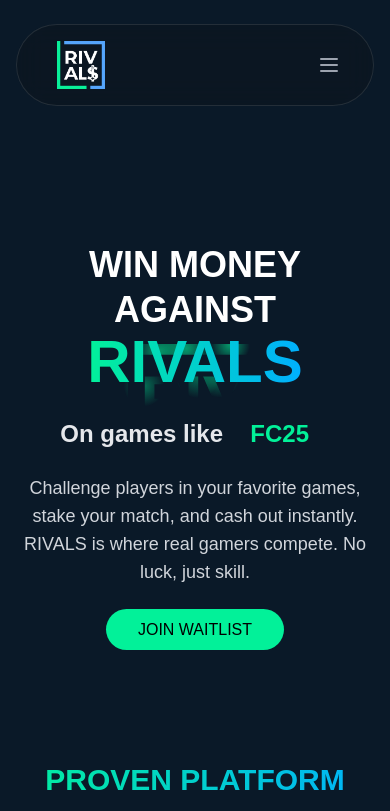
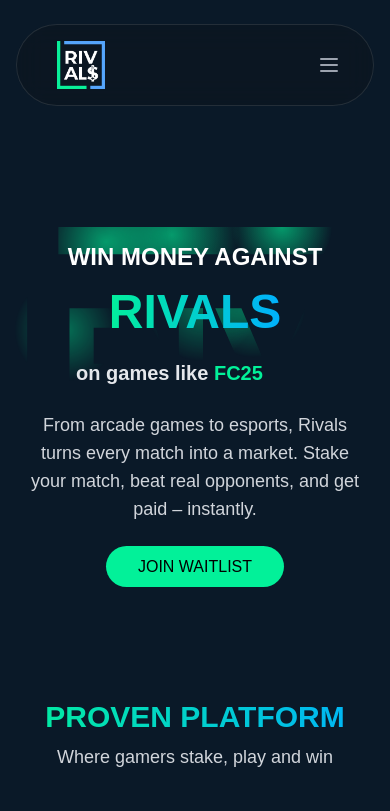
Before and after one commit to Rivals-App/rivals-landing, a Next.js app: page / in a window 390 px wide. Shown: the top 811 px of the page. Built offline with nearby package versions, Linux system fonts and the light colour scheme.

Commit message:
some fix updates, please pull from main when you hop on

```diff
--- /dev/null
+++ b/app/components/AnimatedTextCycle.tsx
@@ -0,0 +1,83 @@
+import React, { useEffect, useRef } from "react";
+import { gsap } from "gsap";
+
+interface AnimatedTextCycleProps {
+  words: string[];
+  className?: string;
+  style?: React.CSSProperties;
+  interval?: number; // Time in seconds to show each word
+}
+
+const AnimatedTextCycle: React.FC<AnimatedTextCycleProps> = ({
+  words,
+  className = "",
+  style = {},
+  interval = 3,
+}) => {
+  const textRef = useRef<HTMLSpanElement>(null);
+  const currentIndex = useRef(0);
+
+  useEffect(() => {
+    if (!textRef.current || words.length === 0) return;
+
+    // Set initial text
+    gsap.set(textRef.current, {
+      text: words[0],
+      opacity: 1,
+      y: 0,
+    });
+
+    // Create repeating animation
+    const tl = gsap.timeline({
+      repeat: -1,
+      repeatDelay: 0.5,
+    });
+
+    tl.to(
+      {},
+      {
+        duration: interval,
+        onComplete: function () {
+          // This function will be called after each interval
+          cycleText();
+        },
+      }
+    );
+
+    // Function to cycle through the words
+    function cycleText() {
+      // First, animate current text out
+      gsap.to(textRef.current, {
+        y: -20,
+        opacity: 0,
+        duration: 0.5,
+        ease: "power2.in",
+        onComplete: function () {
+          // Update to next index
+          currentIndex.current = (currentIndex.current + 1) % words.length;
+
+          // Set the new text while it's invisible
+          if (textRef.current) {
+            textRef.current.textContent = words[currentIndex.current];
+          }
+
+          // Animate the new text in
+          gsap.fromTo(
+            textRef.current,
+            { y: 20, opacity: 0 },
+            { y: 0, opacity: 1, duration: 0.5, ease: "power2.out" }
+          );
+        },
+      });
+    }
+
+    // Clean up
+    return () => {
+      tl.kill();
+    };
+  }, [words, interval]);
+
+  return <span ref={textRef} className={className} style={style}></span>;
+};
+
+export default AnimatedTextCycle;
--- a/app/components/FeatureCards.tsx
+++ b/app/components/FeatureCards.tsx
@@ -6,8 +6,7 @@ const featureCardsData = [
   {
     id: "1",
     icon: "/static/svgs/logo.svg",
-    title: "Play for Real Stakes. Win Real Money.",
-    label: "in payouts",
+    title: "Win Real Money.",
     description:
       "Join 1v1 matches or tournaments. Stake your entry, compete with rivals, and instantly cash out your winnings. No delays, no disputes.",
   },
@@ -15,7 +14,6 @@ const featureCardsData = [
     id: "2",
     icon: "/static/svgs/logo.svg",
     title: "Every Match, Verified Instantly.",
-    label: "downloads",
     description:
       "Our API-driven system locks in scores from your match the moment it ends. No screenshots, no arguments — just trusted, automated validation.",
   },
@@ -23,7 +21,6 @@ const featureCardsData = [
     id: "3",
     icon: "/static/svgs/logo.svg",
     title: "Compete in Games You Actually Play.",
-    label: "games played",
     description:
       "From arcade-style quick matches to Dota 2 leagues, Rivals gives you the tools to game your way. Solo, with friends, or in full squads. It's your battlefield.",
   },
@@ -31,7 +28,6 @@ const featureCardsData = [
     id: "4",
     icon: "/static/svgs/logo.svg",
     title: "Custom Challenges. Your Rules.",
-    label: "App Store Reviews",
     description:
       "Create personalised matchups with custom stakes, formats, and win conditions. Set the terms. Send the invites. Let the games begin.",
   },
@@ -39,7 +35,6 @@ const featureCardsData = [
     id: "5",
     icon: "/static/svgs/logo.svg",
     title: "XP-Based Ranking That Actually Matters.",
-    label: "Rankings",
     description:
       "Earn XP and level up with every match. Our dynamic ladder puts your wins to work — unlocking events, opponents, and real-world rewards.",
   },
@@ -68,7 +63,7 @@ const StatsCards: React.FC = () => {
             <div className="flex items-center mb-4">
               <Image
                 src={card.icon}
-                alt={card.label}
+                alt={card.title}
                 width={40}
                 height={40}
                 className="w-10 h-10 object-contain"
@@ -77,7 +72,6 @@ const StatsCards: React.FC = () => {
             <h3 className="text-xl font-bold bg-gradient-to-r from-[#02F199] to-[#00AFFF] bg-clip-text text-transparent mb-2">
               {card.title}
             </h3>
-            <div className="text-gray-400 text-lg mb-4">{card.label}</div>
             <p className="text-gray-300 text-sm">{card.description}</p>
           </div>
         ))}
--- a/app/components/PerlinNoise.tsx
+++ b/app/components/PerlinNoise.tsx
@@ -13,12 +13,14 @@ const MaskedBackgroundComponent: React.FC<MaskedBackgroundProps> = ({
   logoPath = "/static/svgs/logo.svg",
   primaryColor = [2, 241, 153], // Your green color [#02F199]
   backgroundColor = "#0A1928", // Dark blue background
-  logoSize = "40%", // Increased from 30% to 40%
 }) => {
   const containerRef = useRef<HTMLDivElement>(null);
   const maskRef = useRef<HTMLDivElement>(null);
   const animationInitialized = useRef<boolean>(false);
   const [isMobile, setIsMobile] = useState<boolean>(false);
+
+  // Dynamic logo size based on device - 100% for mobile, 40% for desktop
+  const dynamicLogoSize = isMobile ? "100%" : "40%";
 
   // Radial gradient blobs config
   const blobConfig = useMemo(
@@ -28,8 +30,8 @@ const MaskedBackgroundComponent: React.FC<MaskedBackgroundProps> = ({
         [primaryColor[0], primaryColor[1], primaryColor[2], 0.6],
         [primaryColor[0], primaryColor[1], primaryColor[2], 0.4],
       ],
-      minSize: isMobile ? 36 : 25, // Increased from 16 to 25 for desktop
-      maxSize: isMobile ? 46 : 35, // Increased from 26 to 35 for desktop
+      minSize: isMobile ? 50 : 25, // Increased for mobile
+      maxSize: isMobile ? 70 : 35, // Increased for mobile
       animationDuration: {
         min: 15,
         max: 25,
@@ -68,7 +70,7 @@ const MaskedBackgroundComponent: React.FC<MaskedBackgroundProps> = ({
       // We'll leave animations running and just clean up when component unmounts
       animationInitialized.current = false;
     };
-  // eslint-disable-next-line react-hooks/exhaustive-deps
+    // eslint-disable-next-line react-hooks/exhaustive-deps
   }, []);
 
   // Only re-initialize when blobConfig changes significantly
@@ -77,7 +79,7 @@ const MaskedBackgroundComponent: React.FC<MaskedBackgroundProps> = ({
 
     // Re-initialize animations when blobConfig changes
     initializeAnimations();
-  // eslint-disable-next-line react-hooks/exhaustive-deps
+    // eslint-disable-next-line react-hooks/exhaustive-deps
   }, [blobConfig.count, blobConfig.minSize, blobConfig.maxSize]);
 
   // Extract animation initialization to a separate function
@@ -171,14 +173,14 @@ const MaskedBackgroundComponent: React.FC<MaskedBackgroundProps> = ({
         backgroundColor: backgroundColor,
       }}
     >
-      {/* Logo Mask Container - Now centered and sized explicitly */}
+      {/* Logo Mask Container - Now using dynamicLogoSize based on device */}
       <div
         className="absolute"
         style={{
           top: "50%",
           left: "50%",
           transform: "translate(-50%, -50%)",
-          width: logoSize,
+          width: dynamicLogoSize, // Use dynamic size based on device
           aspectRatio: "1/1",
         }}
       >
--- a/app/components/onboarding/ConfirmationScreen.tsx
+++ b/app/components/onboarding/ConfirmationScreen.tsx
@@ -2,7 +2,6 @@
 "use client";
 import React, { useEffect, useRef } from "react";
 import { gsap } from "gsap";
-import Image from "next/image";
 interface ConfirmationScreenProps {
   userData: {
     email: string;
@@ -84,18 +83,6 @@ const ConfirmationScreen: React.FC<ConfirmationScreenProps> = ({
   return (
     <div className="h-full w-full px-4 md:px-12 flex flex-col items-center justify-center">
       <div className="max-w-md w-full mx-auto relative" ref={containerRef}>
-        {/* Logo */}
-        <div className="flex justify-center mb-8">
-          <Image
-            src="/static/svgs/Asset-2.svg"
-            alt="logo"
-            width={80}
-            height={80}
-            className="form-logo"
-            draggable={false}
-          />
-        </div>
-
         <h2 className="conf-title text-3xl font-bold mb-6 text-center">
           You're All Set!
         </h2>
--- a/app/page.tsx
+++ b/app/page.tsx
@@ -12,6 +12,7 @@ import { TextPlugin } from "gsap/TextPlugin";
 import StatsCards from "./components/FeatureCards";
 import Footer from "./components/Footer";
 import Image from "next/image";
+import AnimatedTextCycle from "./components/AnimatedTextCycle";
 
 // Register GSAP ScrollTrigger and TextPlugin on client side
 if (typeof window !== "undefined") {
@@ -25,7 +26,7 @@ const popularGames = [
   "Valorant",
   "Chess",
   "Connect 4",
-  "F1",
+  "Formula 1",
   "Fortnite",
 ];
 
@@ -34,11 +35,9 @@ const HomePage = () => {
   const heroRef = useRef<HTMLDivElement>(null);
   const heroTitleRef = useRef<HTMLHeadingElement>(null);
   const heroSubtitleRef = useRef<HTMLHeadingElement>(null);
-  const gameTextRef = useRef<HTMLSpanElement>(null);
   const featureSectionRef = useRef<HTMLDivElement>(null);
   const tournamentsSectionRef = useRef<HTMLDivElement>(null);
   const [isMobileView, setIsMobileView] = useState(false);
-  const [currentWord, setCurrentWord] = useState("RIVALS");
 
   const words = [
     "FRIENDS",
@@ -62,69 +61,6 @@ const HomePage = () => {
       window.removeEventListener("resize", checkMobile);
     };
   }, []);
-
-  // Synchronize animations for heroTitleRef and heroSubtitleRef
-  useEffect(() => {
-    if (!heroTitleRef.current || !gameTextRef.current) return;
-
-    const titleSpan = heroTitleRef.current.querySelector("span");
-    const subtitleSpan = gameTextRef.current;
-
-    if (!titleSpan || !subtitleSpan) return;
-
-    // Ensure initial visibility
-    gsap.set([titleSpan, subtitleSpan], { opacity: 1, yPercent: 0 });
-
-    let titleIndex = 0;
-    let subtitleIndex = 0;
-
-    const timeline = gsap.timeline({ repeat: -1, repeatDelay: 2 });
-
-    timeline.to({}, {
-      duration: 3, // Show each word for 3 seconds
-      onComplete: () => {
-        // Update indices
-        const nextTitleIndex = (titleIndex + 1) % words.length;
-        const nextSubtitleIndex = (subtitleIndex + 1) % popularGames.length;
-
-        // Animate out both spans
-        gsap.to([titleSpan, subtitleSpan], {
-          yPercent: -20,
-          opacity: 0,
-          duration: 0.5,
-          ease: "power2.in",
-          onComplete: () => {
-            // Update text content
-            setCurrentWord(words[nextTitleIndex]);
-            subtitleSpan.textContent = popularGames[nextSubtitleIndex];
-
-            // Animate in both spans
-            gsap.fromTo(
-              [titleSpan, subtitleSpan],
-              { yPercent: 20, opacity: 0 },
-              { yPercent: 0, opacity: 1, duration: 0.5, ease: "power2.out" }
-            );
-
-            // Update indices
-            titleIndex = nextTitleIndex;
-            subtitleIndex = nextSubtitleIndex;
-          },
-        });
-      },
-    });
-
-    return () => {
-      timeline.kill();
-    };
-  }, [words, popularGames]);
-
-  // Remove the typing animation logic
-  useEffect(() => {
-    if (!gameTextRef.current) return;
-
-    // Set the initial text to the first game in the list
-    gameTextRef.current.textContent = popularGames[0];
-  }, [popularGames]);
 
   // Main animations setup
   useEffect(() => {
@@ -269,40 +205,36 @@ const HomePage = () => {
             <div className="text-content md:w-1/2 w-full text-center md:text-left px-6 sm:px-12 mt-8 md:mt-12">
               <h3
                 ref={heroTitleRef}
-                className="hero-title text-4xl md:text-5xl font-bold text-white mb-4 leading-tight"
+                className="hero-title text-2xl md:text-3xl font-bold text-white mb-4 leading-tight"
               >
-                WIN MONEY AGAINST{" "}
-                <span
-                  className="text-6xl md:text-7xl inline-block min-w-[180px] overflow-hidden"
+                WIN MONEY AGAINST <br />
+                <AnimatedTextCycle
+                  words={words}
+                  className="text-5xl md:text-6xl inline-block min-w-[180px] mt-4 overflow-hidden"
                   style={{
                     background: "linear-gradient(90deg, #02F199, #00AFFF)",
                     WebkitBackgroundClip: "text",
                     WebkitTextFillColor: "transparent",
                   }}
-                >
-                  {currentWord}
-                </span>
+                />
               </h3>
 
               <h4
                 ref={heroSubtitleRef}
-                className="hero-subtitle text-2xl md:text-3xl font-semibold text-gray-200 mb-6"
+                className="hero-subtitle text-center md:text-left text-xl md:text-2xl font-semibold text-gray-200 mb-6"
               >
-                On games like{" "}
+                on games like{" "}
                 <span className="text-[#02F199]">
-                  <span
-                    ref={gameTextRef}
-                    className="inline-block min-w-[100px]"
-                  >
-                    {popularGames[0]}
-                  </span>
+                  <AnimatedTextCycle
+                    words={popularGames}
+                    className="inline-block text-left min-w-[100px]"
+                  />
                 </span>
               </h4>
 
               <p className="hero-description text-lg text-gray-300 mb-8">
-                Challenge players in your favorite games, stake your match, and
-                cash out instantly. RIVALS is where real gamers compete. No
-                luck, just skill.
+                From arcade games to esports, Rivals turns every match into a
+                market. Stake your match, beat real opponents, and get paid – instantly.
               </p>
               <Link
                 href="/join-us"
```
Also changed, not shown: 1 other file (tests, documents, lock files or other folders).
